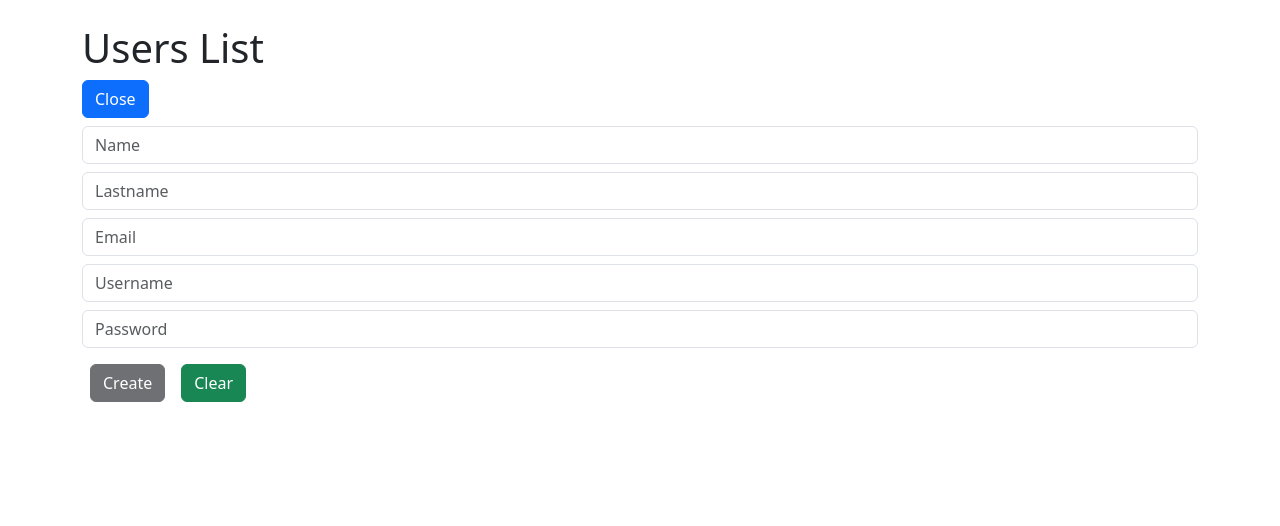
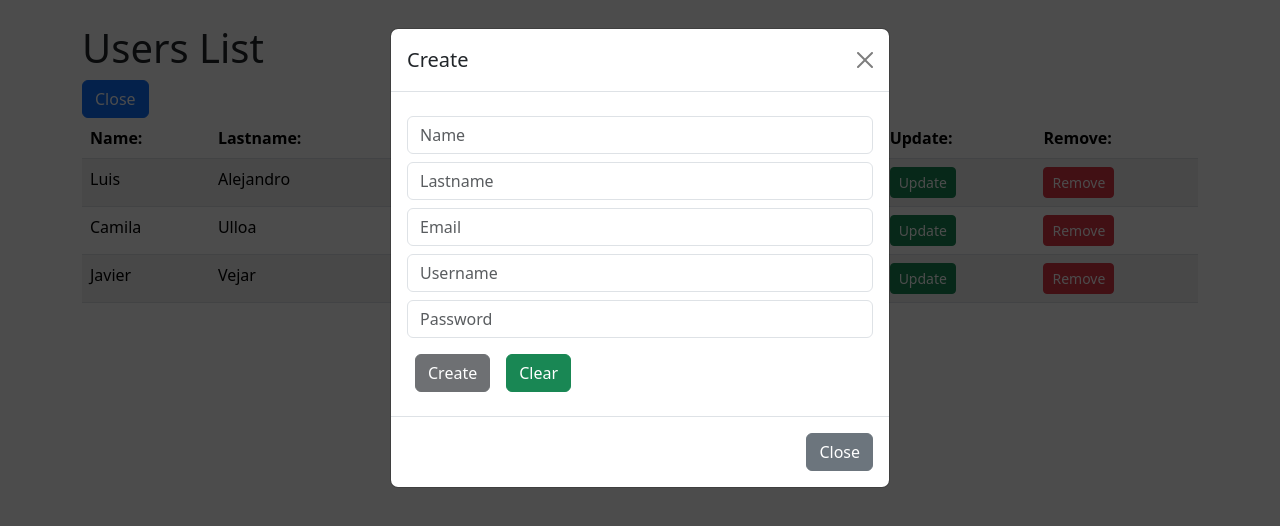
Before and after one commit to LuisWork/angular-5-users-app, an Angular app: page / in a window 1280 px wide. Both pictures are taken after a click on the button "Create". Shown: the top 526 px of the page. Built offline with nearby package versions, Linux system fonts and the light colour scheme.

Commit message:
Implementando el modal

```diff
--- a/src/app/components/user-app/user-app.component.html
+++ b/src/app/components/user-app/user-app.component.html
@@ -2,15 +2,12 @@
     <h1>{{title}}</h1>
     <button class="btn btn-primary" (click)="setOpen()">{{(open == true) ? 'Close' : 'Create'}}</button>
     <div class="row">
-        @if(open) {
-        <div class="col">
-            <app-user-form (userEventEmitter)="addUser($event)" [user]="userSelected" />
-        </div>
-        } @else {
         <div class="col">
             <app-user [users]="users" (idUserEventEmitter)="removeUser($event)"
                 (userEventEmitter)="setSelectedUser($event)" />
         </div>
-        }
     </div>
 </div>
+@if(open) {
+<app-user-form (userEventEmitter)="addUser($event)" [user]="userSelected" (openEventEmitter)="setOpen()"/>
+}
--- a/src/app/components/user-form/user-form.component.html
+++ b/src/app/components/user-form/user-form.component.html
@@ -1,7 +1,15 @@
+<div class="modal abrir-modal animacion fadeIn" tabindex="-1" style="display:block;">
+    <div class="modal-dialog">
+        <div class="modal-content">
+            <div class="modal-header">
+                <h5 class="modal-title">{{(user.id > 0) ? 'Update' : 'Create'}}</h5>
+                <button type="button" class="btn-close" data-bs-dismiss="modal" aria-label="Close" (click)="onOpenClose()"></button>
+            </div>
+            <div class="modal-body">
                 <form (ngSubmit)="onSubmit(userForm)" #userForm="ngForm">
                     <div>
-        <input class="form-control my-2" name="name" placeholder="Name" [(ngModel)]="user.name" autocomplete="off"
-            required minlength="5" #name="ngModel">
+                        <input class="form-control my-2" name="name" placeholder="Name" [(ngModel)]="user.name"
+                            autocomplete="off" required minlength="5" #name="ngModel">
                         @if(name.invalid && (name.dirty || name.touched)) {
                         @if(name.errors!['required']) {
                         <div class="text-danger">Name is required</div>
@@ -12,8 +20,8 @@
                         }
                     </div>
                     <div>
-        <input class="form-control my-2" name="lastname" placeholder="Lastname" [(ngModel)]="user.lastname"
-            autocomplete="off" required minlength="5" #lastname="ngModel">
+                        <input class="form-control my-2" name="lastname" placeholder="Lastname"
+                            [(ngModel)]="user.lastname" autocomplete="off" required minlength="5" #lastname="ngModel">
                     </div>
                     @if(lastname.invalid && (lastname.dirty || lastname.touched)) {
                     @if(lastname.errors!['required']) {
@@ -24,8 +32,8 @@
                     }
                     }
                     <div>
-        <input class="form-control my-2" name="email" type="email" [(ngModel)]="user.email" autocomplete="off" required email
-            minlength="5" #email="ngModel" placeholder="Email">
+                        <input class="form-control my-2" name="email" type="email" [(ngModel)]="user.email"
+                            autocomplete="off" required email minlength="5" #email="ngModel" placeholder="Email">
                     </div>
                     @if(email.invalid && (email.dirty || email.touched)) {
                     @if(email.errors!['required']) {
@@ -39,8 +47,8 @@
                     }
                     }
                     <div>
-        <input class="form-control my-2" name="username" placeholder="Username" [(ngModel)]="user.username"
-            autocomplete="off" required minlength="5" #username="ngModel">
+                        <input class="form-control my-2" name="username" placeholder="Username"
+                            [(ngModel)]="user.username" autocomplete="off" required minlength="5" #username="ngModel">
                     </div>
                     @if(username.invalid && (username.dirty || username.touched)) {
                     @if(username.errors!['required']) {
@@ -64,7 +72,15 @@
                     }
                     }
                     <div>
-        <button class="btn btn-dark m-2" type="submit" [disabled]="userForm.invalid">{{(user.id > 0) ? 'Update' : 'Create'}}</button>
+                        <button class="btn btn-dark m-2" type="submit" [disabled]="userForm.invalid">{{(user.id > 0) ?
+                            'Update' : 'Create'}}</button>
                         <button class="btn btn-success m-2" type="button" (click)="onClear(userForm)">Clear</button>
                     </div>
                 </form>
+            </div>
+            <div class="modal-footer">
+                <button type="button" class="btn btn-secondary" data-bs-dismiss="modal" (click)="onOpenClose()">Close</button>
+            </div>
+        </div>
+    </div>
+</div>
--- a/src/app/components/user-form/user-form.component.ts
+++ b/src/app/components/user-form/user-form.component.ts
@@ -13,6 +13,8 @@ export class UserFormComponent {
   @Input() user: User;
 
   @Output() userEventEmitter: EventEmitter<User> = new EventEmitter();
+
+  @Output() openEventEmitter: EventEmitter<any> = new EventEmitter();
 
   constructor() {
     this.user = new User();
@@ -30,4 +32,8 @@ export class UserFormComponent {
     userForm.resetForm();
   }
 
+  onOpenClose(): void {
+    this.openEventEmitter.emit();
+  }
+
 }
--- a/src/styles.css
+++ b/src/styles.css
@@ -1 +1,41 @@
-/* You can add global styles to this file, and also import other style files */
+.abrir-modal {
+    background-color: rgba(0, 0, 0, 0.7);
+    position: fixed;
+    top: 0px;
+    left: 0px;
+    width: 100%;
+    height: 100%;
+    z-index: 1000;
+}
+
+.animacion {
+    animation-duration: 2s;
+    animation-fill-mode: both;
+    -webkit-animation-duration: 2s;
+    -webkit-animation-fill-mode: both;
+}
+
+.fadeIn {
+    animation-name: fadeIn;
+    -webkit-animation-name: fadeIn;
+}
+
+@keyframes fadeIn {
+    0% {
+        opacity: 0
+    }
+
+    to {
+        opacity: 1
+    }
+}
+
+@-webkit-keyframes fadeIn {
+    0% {
+        opacity: 0
+    }
+
+    to {
+        opacity: 1
+    }
+}
```
Lines whose indentation alone changed are shown as unchanged.
